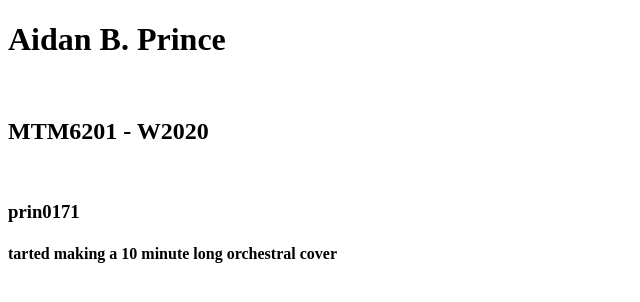
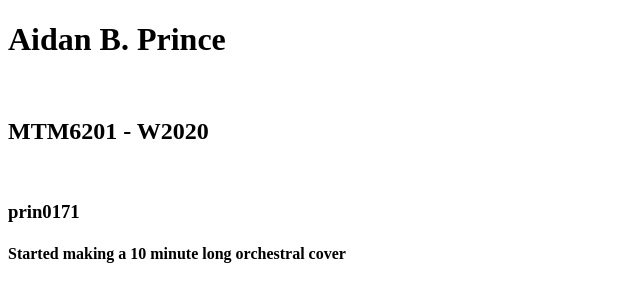
Before and after one commit to prin0171/prin0171.github.io, a plain HTML site: page index.html in a window 1280 px wide. Shown: the full height of the page, 0-640 px from the left. Drawn offline with Linux system fonts and the light colour scheme.

Commit message:
Initial commit

```diff
--- a/index.html
+++ b/index.html
@@ -10,6 +10,6 @@
     <h1>Aidan B. Prince</h1> <br>
     <h2>MTM6201 - W2020</h2> <br>
     <h3>prin0171</h3>
-    <h4>tarted making a 10 minute long orchestral cover</h4>
+    <h4>Started making a 10 minute long orchestral cover</h4>
 </body>
 </html>
```
